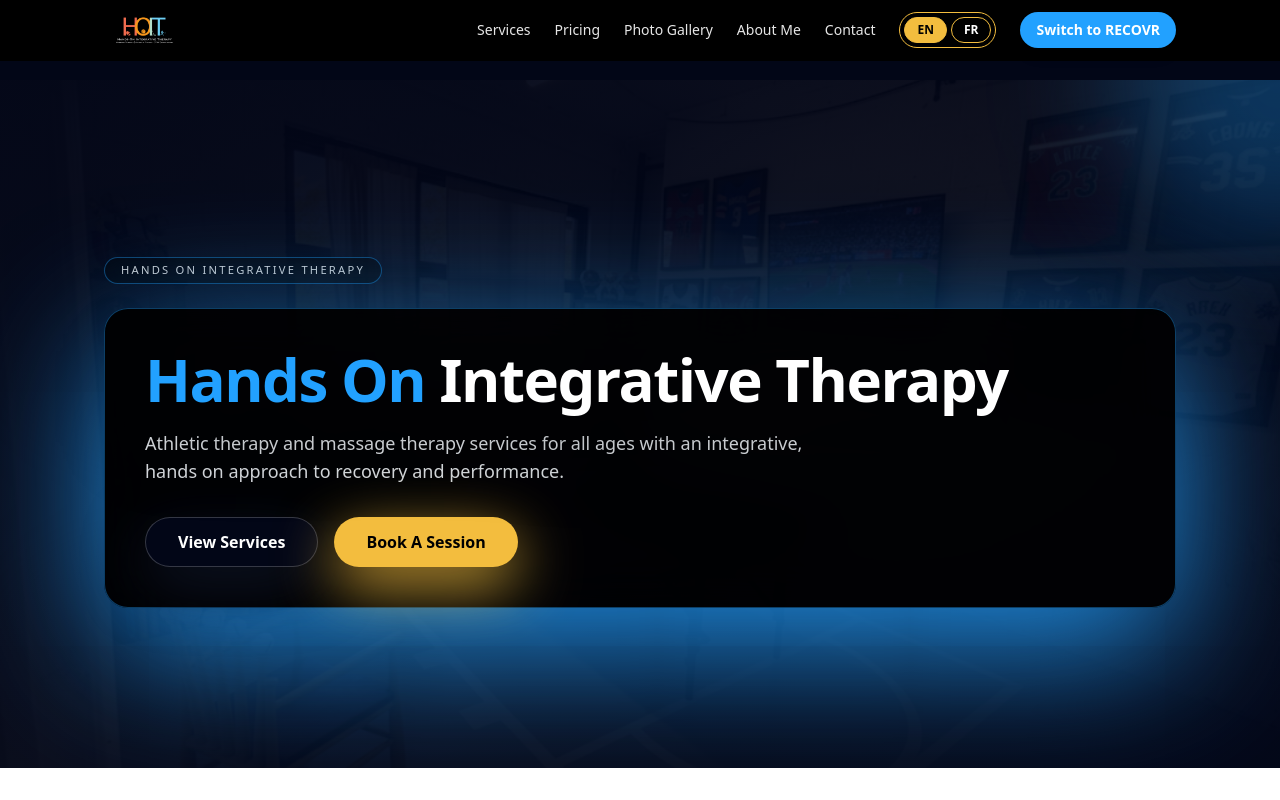
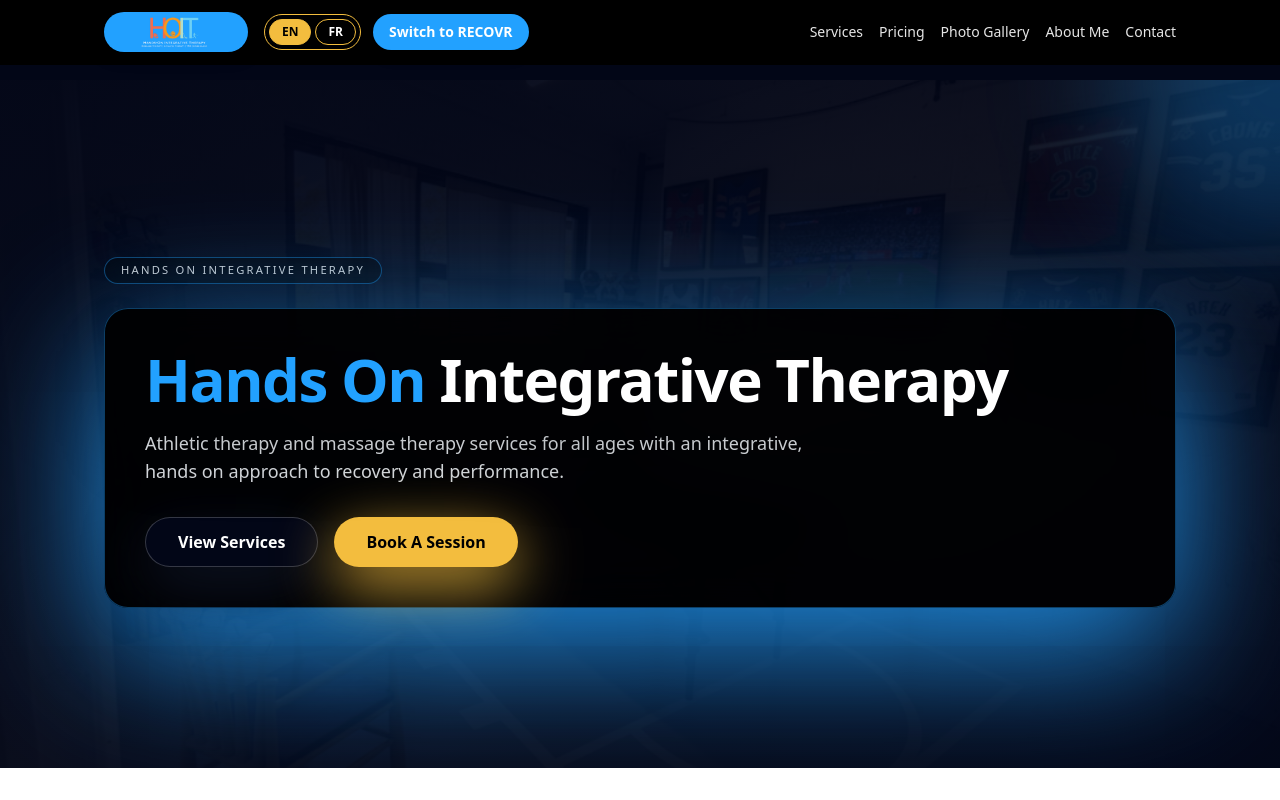
Before and after one commit to RECOVRSportsInc/Website_RECOVRxHOIT, a React (Vite) app: page / in a window 1280 px wide. Shown: the top 800 px of the page. Built offline with nearby package versions, Linux system fonts and the light colour scheme.

Commit message:
Update Navbar.tsx

```diff
--- a/src/components/Navbar.tsx
+++ b/src/components/Navbar.tsx
@@ -1,29 +1,36 @@
 // src/components/Navbar.tsx
-
 import { useBrand } from "../brand/BrandContext";
 import BrandSwitch from "./BrandSwitch";
 import LanguageSwitcher from "./LanguageSwitcher";
 
 export default function Navbar() {
   const { brand } = useBrand();
+  const base = brand.key === "hoit" ? "/hoit" : "/";
 
-  // HOIT lives at "/", RECOVR lives at "/recovrsports"
-  const base = brand.key === "hoit" ? "/" : "/recovrsports";
+  const isRecovr = brand.key === "recovr";
 
   return (
     <header className="fixed top-0 left-0 right-0 z-50 bg-black text-white border-b border-black">
-      <div className="container flex items-center justify-between py-3">
+      <div className="container py-3 flex flex-col gap-2 md:flex-row md:items-center md:justify-between">
+        {/* Top row: logo + toggles */}
+        <div className="flex items-center justify-between gap-4">
           <a href={base} className="no-underline flex items-center">
             {brand.logoSrc ? (
+              <div
+                className={[
+                  "flex items-center justify-center rounded-full",
+                  "shadow-[0_0_18px_rgba(0,0,0,0.7)]",
+                  // HOIT = blue, RECOVR = gold
+                  isRecovr ? "bg-[#f3bd3e]" : "bg-[#22A1FF]",
+                  "h-9 w-28 md:h-10 md:w-36",
+                ].join(" ")}
+              >
                 <img
                   src={brand.logoSrc}
                   alt={brand.name}
-              style={{
-                ...(brand.logoStyle || {}),
-                height: (brand.logoStyle?.height as number) || 28,
-              }}
-              className="block"
+                  className="block max-h-7 md:max-h-8 w-auto"
                 />
+              </div>
             ) : (
               <span className="font-extrabold tracking-tight text-white">
                 {brand.name}
@@ -31,24 +38,24 @@ export default function Navbar() {
             )}
           </a>
 
-        <nav className="hidden md:flex items-center space-x-6">
-          {brand.nav.map((item) => (
+          <div className="flex items-center gap-3">
+            <LanguageSwitcher />
+            <BrandSwitch />
+          </div>
+        </div>
+
+        {/* Nav row: visible on mobile and desktop */}
+        <nav className="flex flex-wrap items-center justify-center md:justify-end gap-4 text-sm font-medium">
+          {brand.nav.map((item: { href: string; label: string }) => (
             <a
               key={item.href}
               href={`${base}${item.href === "#" ? "" : item.href}`}
-              className="text-white/90 hover:text-recovr-gold no-underline text-sm font-medium"
+              className="text-white/90 hover:text-recovr-gold no-underline"
             >
               {item.label}
             </a>
           ))}
-          <LanguageSwitcher />
-          <BrandSwitch />
         </nav>
-
-        <div className="md:hidden flex items-center gap-3">
-          <LanguageSwitcher />
-          <BrandSwitch />
-        </div>
       </div>
     </header>
   );
```
Lines whose indentation alone changed are shown as unchanged.
